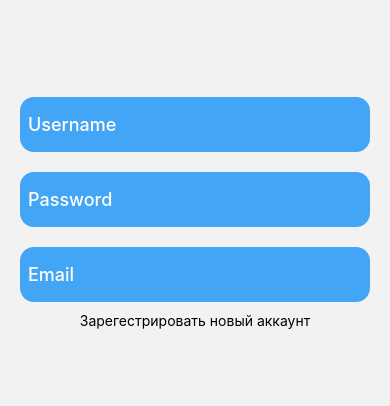
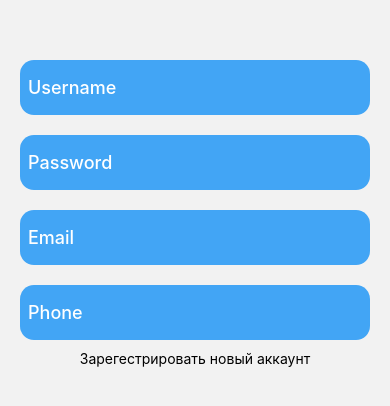
Before and after one commit to TPOJlb/Taxi, a React Native app: screen /Authentication in a window 390 px wide. Shown: the part 214-620 px from the top of the page. Built offline with nearby package versions, Linux system fonts and the light colour scheme.

Commit message:
Taxi register

```diff
--- /dev/null
+++ b/AddInfoAndPhone.js
@@ -0,0 +1,59 @@
+import React from 'react'
+import {
+    View,
+    Text,
+    TextInput,
+    StyleSheet,
+    TouchableOpacity,
+} from 'react-native'
+import AsyncStorage from "@react-native-async-storage/async-storage";
+
+export default class AddInfo extends React.Component {
+    state = {
+        username: '', password: '', email: '',phone: ''
+    }
+
+    render() {
+
+        return (
+                <View>
+                    <TouchableOpacity onPress={async () => {
+                        const username = this.props.state.username
+                        const password = this.props.state.password
+                        const email = this.props.state.email
+                        const phone = this.props.state.phone
+
+                        try {
+                            await AsyncStorage.multiSet([['name', username], ['password', password], ['email', email],['phone', phone]]);
+                            const result = await AsyncStorage.multiGet(['name', 'password', 'email','phone'])
+                            console.log(result);
+                            this.props.navigate.navigate('AddPhone')
+                        } catch (err) {
+                            console.log('error signing up: ', err)
+                        }
+                    }}>
+                        <Text>Зарегестрировать новый аккаунт</Text>
+                    </TouchableOpacity>
+                </View>
+        );
+    }
+}
+
+const styles = StyleSheet.create({
+    input: {
+        width: 350,
+        height: 55,
+        backgroundColor: '#42A5F5',
+        margin: 10,
+        padding: 8,
+        color: 'white',
+        borderRadius: 14,
+        fontSize: 18,
+        fontWeight: '500',
+    },
+    container: {
+        flex: 1,
+        justifyContent: 'center',
+        alignItems: 'center'
+    }
+})
--- a/App.js
+++ b/App.js
@@ -3,6 +3,7 @@ import { createNativeStackNavigator } from '@react-navigation/native-stack';
 import HomePage from './Screen/HomePage';
 import SwiperPage from './Screen/Swiper';
 import Authentication from './Screen/Authentication';
+import AddPhone from './Screen/AddPhone';
 import {NavigationContainer} from "@react-navigation/native";
 import 'react-native-gesture-handler';
 
@@ -23,6 +24,7 @@ export default function App() {
                 <Stack.Screen name="Home" component={HomePage}/>
                 <Stack.Screen name="Swiper" component={SwiperPage}/>
                 <Stack.Screen name="Authentication" component={Authentication}/>
+                <Stack.Screen name="AddPhone" component={AddPhone}/>
             </Stack.Navigator>
         </NavigationContainer>
     );
--- a/Screen/AddPhone.js
+++ b/Screen/AddPhone.js
@@ -0,0 +1,40 @@
+import React from 'react'
+import {
+    View,
+    Text,
+    TextInput,
+    StyleSheet,
+    TouchableOpacity,
+} from 'react-native'
+import AsyncStorage from "@react-native-async-storage/async-storage";
+import AddInfo from '../AddInfoAndPhone';
+
+export default class Authentication extends React.Component {
+
+    render() {
+        return (
+            <View style={styles.container}>
+
+            </View>
+        )
+    }
+}
+
+const styles = StyleSheet.create({
+    input: {
+        width: 350,
+        height: 55,
+        backgroundColor: '#42A5F5',
+        margin: 10,
+        padding: 8,
+        color: 'white',
+        borderRadius: 14,
+        fontSize: 18,
+        fontWeight: '500',
+    },
+    container: {
+        flex: 1,
+        justifyContent: 'center',
+        alignItems: 'center'
+    }
+})
--- a/Screen/Authentication.js
+++ b/Screen/Authentication.js
@@ -7,16 +7,20 @@ import {
     TouchableOpacity,
 } from 'react-native'
 import AsyncStorage from "@react-native-async-storage/async-storage";
+import AddInfo from '../AddInfoAndPhone';
+import {useNavigation} from "@react-navigation/native";
 
 export default class Authentication extends React.Component {
     state = {
-        username: '', password: '', email: ''
+        username: '', password: '', email: '',phone: ''
     }
     onChangeText = (key, val) => {
         this.setState({[key]: val})
     }
 
     render() {
+        const navigate = this.props.navigation
+
         return (
             <View style={styles.container}>
                 <TextInput
@@ -41,23 +45,14 @@ export default class Authentication extends React.Component {
                     placeholderTextColor='white'
                     onChangeText={val => this.onChangeText('email', val)}
                 />
-                <View>
-                <TouchableOpacity onPress={async () => {
-                    const { username, password, email} = this.state
-                    try {
-                        await AsyncStorage.multiSet([['name', username], ['password', password], ['email', email]]);
-                        const result = await AsyncStorage.multiGet(['name', 'password','email'])
-                        console.log(result);
-                        this.props.navigation.navigate('Swiper')
-
-                    } catch (err) {
-                        console.log('error signing up: ', err)
-                    }
-                }}>
-                    <Text>Зарегестрировать новый аккаунт</Text>
-                </TouchableOpacity>
-              </View>
-
+                <TextInput
+                    style={styles.input}
+                    placeholder='Phone'
+                    autoCapitalize="none"
+                    placeholderTextColor='white'
+                    onChangeText={val => this.onChangeText('phone', val)}
+                />
+                <AddInfo state = {this.state} navigate={navigate}/>
             </View>
         )
     }
--- a/Screen/HomePage.js
+++ b/Screen/HomePage.js
@@ -21,7 +21,7 @@ export default function HomePage({navigation}) {
     useEffect(async () => {
         setThee(await second());
         await first();
-       await fhtee();
+     //  await fhtee();
     }, [''])
     console.log('2'+thee);
     if (thee == null) {
```
